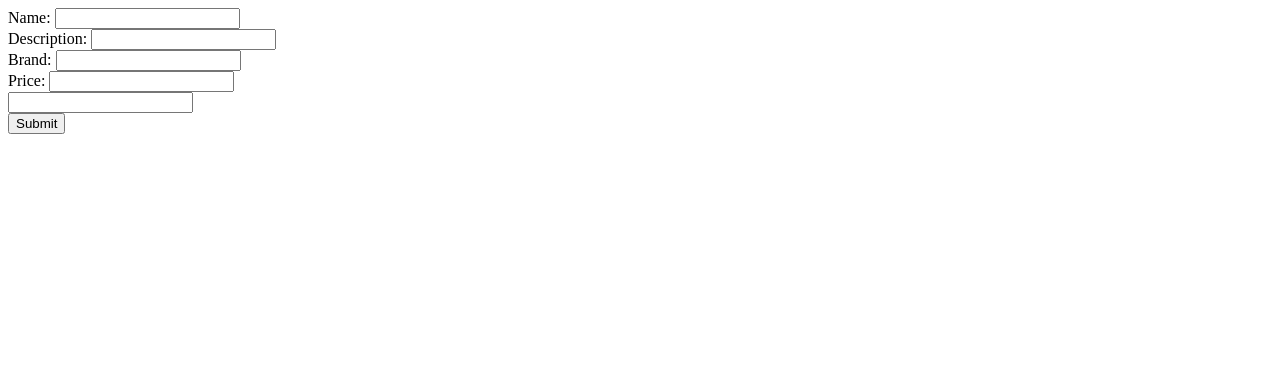
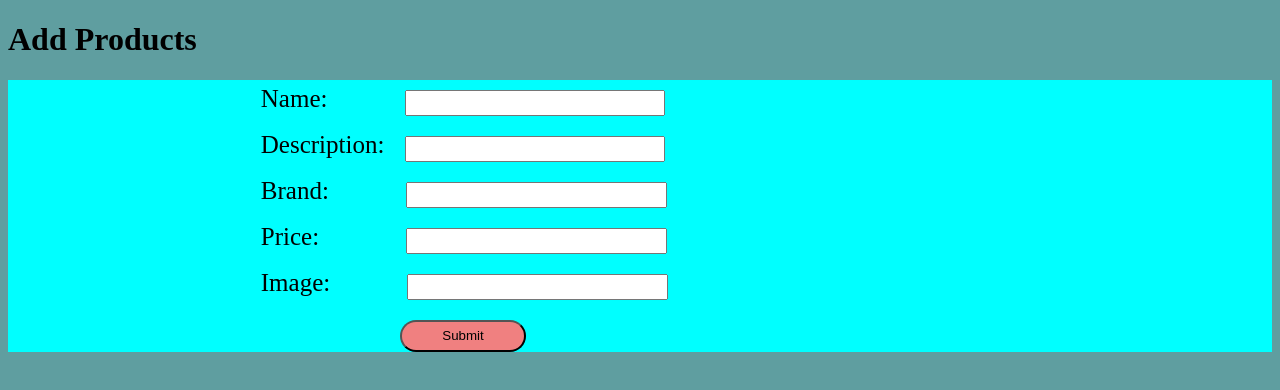
Before and after one commit to MansiGanar/Api-shop, a plain HTML site: page insertProduct.html in a window 1280 px wide. Drawn offline with Linux system fonts and the light colour scheme.

Commit message:
solutions

```diff
--- a/insert.js
+++ b/insert.js
@@ -1,29 +1,38 @@
-const putData = () => {
-  var myHeaders = new Headers();
-  myHeaders.append(
-    "Authorization",
-    "Bearer eyJhbGciOiJIUzI1NiIsInR5cCI6IkpXVCJ9.eyJfaWQiOiI2MTRiMmEwMDRiYjUzZDAwMTViMTlmODkiLCJpYXQiOjE2MzIzMTU5MDQsImV4cCI6MTYzMzUyNTUwNH0.XEyGL0co4MoD-hfKjeEVQoXEjm_JQ91ygqIVkDcnVv4"
-  );
-  myHeaders.append("Content-Type", "application/json");
+const BASE_URL = "https://striveschool-api.herokuapp.com/api/product";
+const headers = new Headers({
+  "Content-Type": "application/json",
+  Authorization:
+    "Bearer  eyJhbGciOiJIUzI1NiIsInR5cCI6IkpXVCJ9.eyJfaWQiOiI2MTRiMmEwMDRiYjUzZDAwMTViMTlmODkiLCJpYXQiOjE2MzIzMTU5MDQsImV4cCI6MTYzMzUyNTUwNH0.XEyGL0co4MoD-hfKjeEVQoXEjm_JQ91ygqIVkDcnVv4",
+});
 
-  var raw = JSON.stringify({
-    name: "ganr 55",
-    description: "somthing longer",
-    brand: "nokia",
-    imageUrl:
-      "https://drop.ndtv.com/TECH/product_database/images/2152017124957PM_635_nokia_3310.jpeg?downsize=*:420&output-quality=80",
-    price: 100,
+const putdata = async (event) => {
+  event.preventDefault();
+  const fname = document.querySelector("input[name=fname]");
+  const description = document.querySelector("input[name=description]");
+  const brand = document.querySelector("input[name=brand]");
+  const imageUrl = document.querySelector("input[name=imageUrl]");
+  const price = document.querySelector("input[name=price]");
+  const submitbody = JSON.stringify({
+    name: fname.value,
+    description: description.value,
+    brand: brand.value,
+    imageUrl: imageUrl.value,
+    price: price.value,
   });
+  console.log(submitbody);
+  await fetch(BASE_URL, {
+    headers,
+    method: "POST",
+    body: submitbody,
+  })
+    .then((res) => res.json())
+    .then((data) => console.log(data));
 
-  var requestOptions = {
-    method: "POST",
-    headers: myHeaders,
-    body: raw,
-    redirect: "follow",
-  };
+  event.target.reset();
+  window.location.replace("/");
+};
 
-  fetch("https://striveschool-api.herokuapp.com/api/product/", requestOptions)
-    .then((response) => response.text())
-    .then((result) => console.log(result))
-    .catch((error) => console.log("error", error));
+window.onload = function () {
+  const form = document.querySelector("form");
+  form.onsubmit = putdata;
 };
--- a/insertProduct.html
+++ b/insertProduct.html
@@ -5,20 +5,33 @@
     <meta http-equiv="X-UA-Compatible" content="IE=edge" />
     <meta name="viewport" content="width=device-width, initial-scale=1.0" />
     <title>Document</title>
+    <link rel="stylesheet" href="styles.css" />
   </head>
   <body>
+    <h1>Add Products</h1>
+    <div class="container">
+      <form id="dataToPost">
+        <label for="name">Name:</label>
+        <input type="text" name="fname" /><br />
+        <label for="des">Description:</label>
+        <input
+          type="text"
+          name="description"
+          style="position: relative; left: 259px"
+        /><br />
+        <label for="brand">Brand:</label>
+        <input type="text" name="brand" /><br />
+        <label for="price">Price:</label>
+        <input
+          type="number"
+          name="price"
+          style="position: relative; left: 326px"
+        /><br />
+        <label for="imageurl">Image:</label>
+        <input type="text" name="imageUrl" /><br />
+        <button type="submit" class="Submitbutton">Submit</button>
+      </form>
+    </div>
     <script src="insert.js"></script>
-    <form onsubmit="putData(e)" id="dataToPost">
-      <label for="name">Name:</label>
-      <input type="text" name="name" /><br />
-      <label for="des">Description:</label>
-      <input type="text" name="des" /><br />
-      <label for="brand">Brand:</label>
-      <input type="text" name="brand" /><br />
-      <label for="price">Price:</label>
-      <input type="number" name="price" /><br />
-      <input type="text" name="url" /><br />
-      <input type="submit" value="Submit" />
-    </form>
   </body>
 </html>
--- /dev/null
+++ b/styles.css
@@ -0,0 +1,48 @@
+body {
+  background-color: cadetblue;
+}
+.container {
+  background-color: aqua;
+
+  /* text-align: center; */
+}
+
+.showproduct {
+  background-color: cadetblue;
+}
+.card {
+  background-color: aqua;
+}
+
+input {
+  width: 20%;
+  height: 20px;
+  position: relative;
+  left: 25%;
+
+  margin: 10px;
+  /* border-radius: 20px; */
+}
+label {
+  font-size: 25px;
+  position: relative;
+  left: 20%;
+}
+.Submitbutton {
+  margin-top: 10px;
+  color: black;
+  background-color: lightcoral;
+  width: 10%;
+  height: 2rem;
+  border-radius: 20px;
+  position: relative;
+  left: 31%;
+}
+hr {
+  color: rgb(155, 16, 16);
+}
+
+.deleteButton {
+  position: absolute;
+  bottom: 3%;
+}
```
Also changed, not shown: app.js (+16 -6 lines), index.html (+4 -1 lines).
